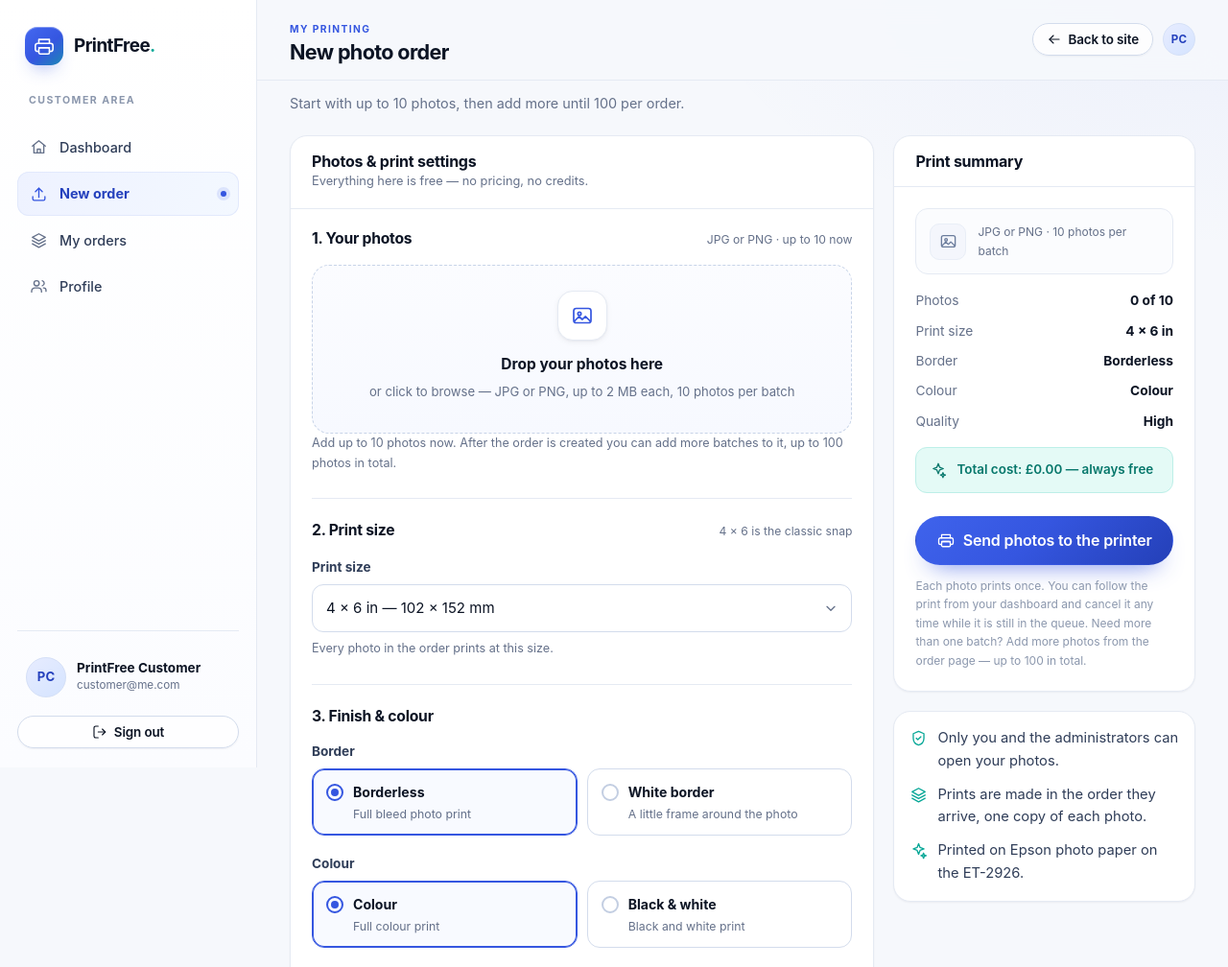
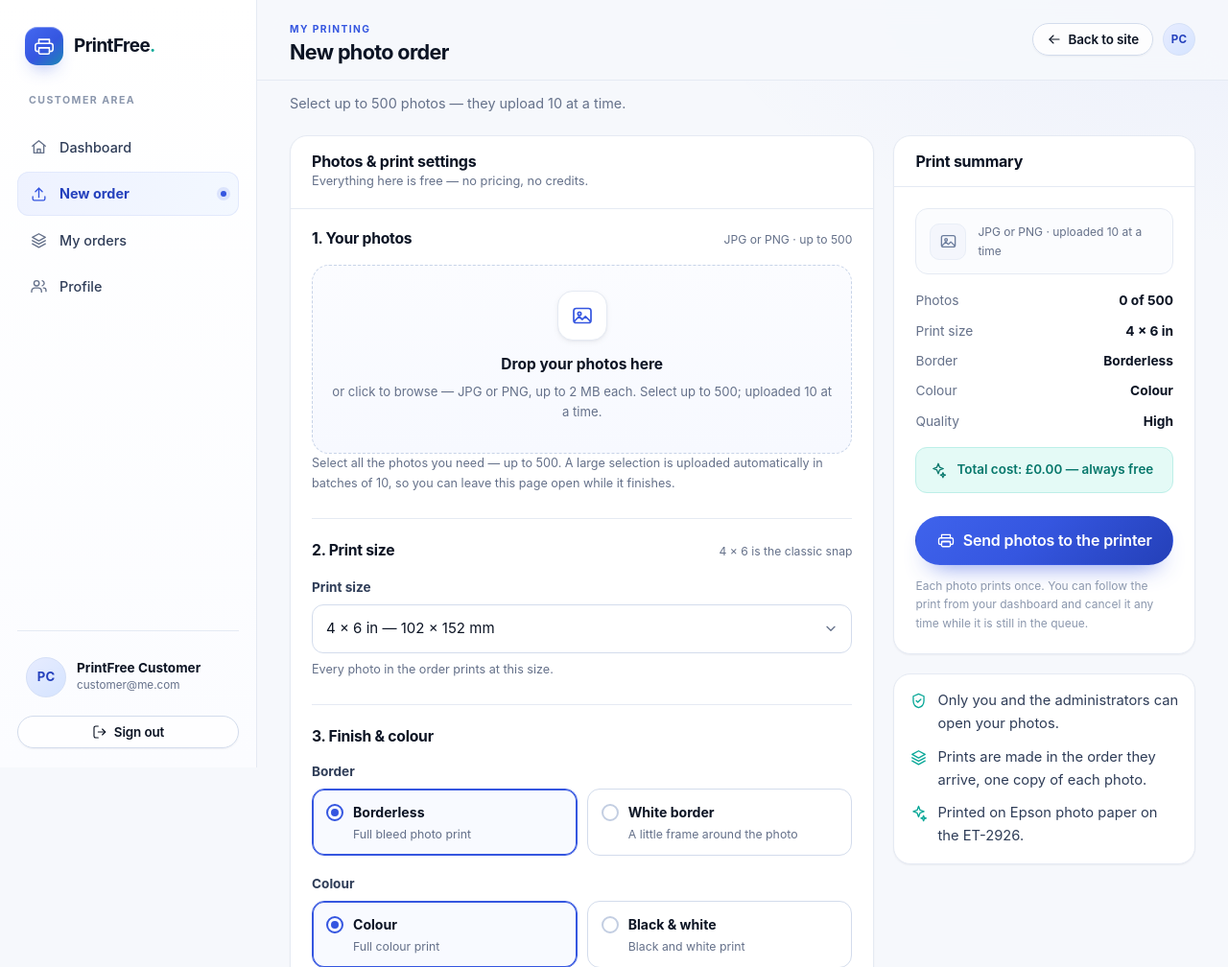
Before and after one commit to jsaxton1994/Epson-Print, a PHP site: page /customer/new-order.php in a window 1280 px wide. Shown: the top 1008 px of the page at 96% size. Run offline with PHP 8.4, Linux system fonts and the light colour scheme; the visitor is signed in with stand-in values (Sample User, id 1); some libraries are stand-ins or nearby versions.

Commit message:
Accept large photo selections and upload them in batches
The picker now accepts up to 500 photos at once and the browser chains 10-photo upload requests automatically, showing progress and resuming after a failed chunk. Order and storage limits rise to match, while each request stays small enough for PHP.

🤖 Generated with Codebuff
Co-Authored-By: Codebuff <noreply@codebuff.com>

```diff
--- a/includes/config.php
+++ b/includes/config.php
@@ -72,16 +72,17 @@ const DB_SQLITE_PATH = __DIR__ . '/../storage/database.sqlite';
 
 const MAX_UPLOAD_MB = 10;
 
-// An order can hold up to 100 photos. They are added in batches of at most
-// 10 so one upload request stays inside PHP's post size and memory limits.
-const MAX_PHOTOS_PER_ORDER = 100;
+// An order can hold up to 500 photos. The browser may select them all at once;
+// they are uploaded in batches of at most 10 so one request stays inside PHP's
+// post size and memory limits.
+const MAX_PHOTOS_PER_ORDER = 500;
 const MAX_PHOTOS_PER_BATCH = 10;
 
 // Stop a single order from growing without bound. 0 disables the cap.
-const MAX_ORDER_STORAGE_MB = 500;
+const MAX_ORDER_STORAGE_MB = 5000;
 
 // Printing and status checks work through a slice per request, then ask the
-// admin to continue, so a 100-photo order cannot time out one request.
+// admin to continue, so a 500-photo order cannot time out one request.
 const PRINT_BATCH_MAX = 10;
 const PRINT_BATCH_SECONDS = 20;
 const STATUS_BATCH_MAX = 25;
--- a/includes/functions.php
+++ b/includes/functions.php
@@ -605,6 +605,41 @@ function post_request_too_large(): bool
 }
 
 /**
+ * True when a form is uploading a chunk from the browser's batch uploader.
+ */
+function is_ajax_upload(): bool
+{
+    return input('ajax') === '1';
+}
+
+/**
+ * Finish an upload request with JSON so the batch uploader can continue with
+ * the next chunk without a page reload.
+ */
+function upload_json(array $payload, int $status = 200): void
+{
+    http_response_code($status);
+    header('Content-Type: application/json; charset=utf-8');
+    header('Cache-Control: no-store');
+    echo json_encode($payload, JSON_UNESCAPED_SLASHES);
+    exit;
+}
+
+/**
+ * Report an upload failure as JSON for the batch uploader, or as a normal
+ * flash + redirect when the form was submitted without JavaScript.
+ */
+function abort_upload(string $message, string $back): void
+{
+    if (is_ajax_upload()) {
+        upload_json(['ok' => false, 'error' => $message], 422);
+    }
+
+    flash('error', $message);
+    redirect($back);
+}
+
+/**
  * Check how many photos arrived and that the selection is allowed. Keeps the
  * files on disk untouched — each one is read and stored individually.
  *
--- a/public/admin/settings.php
+++ b/public/admin/settings.php
@@ -376,7 +376,7 @@ app_start('admin', 'settings', 'Settings', 'Service preferences, the Epson ET-29
                     <div class="summary-row"><span>Photos per order</span><strong><?= (int) MAX_PHOTOS_PER_ORDER ?></strong></div>
                     <div class="summary-row"><span>Photos per batch</span><strong><?= (int) MAX_PHOTOS_PER_BATCH ?></strong></div>
                     <div class="summary-row"><span>Upload limit</span><strong><?= e(MAX_UPLOAD_MB) ?> MB each</strong></div>
-                    <div class="summary-row"><span>Order storage cap</span><strong><?= MAX_ORDER_STORAGE_MB > 0 ? (int) MAX_ORDER_STORAGE_MB . ' MB' : 'No cap' ?></strong></div>
+                    <div class="summary-row"><span>Order storage cap</span><strong><?= MAX_ORDER_STORAGE_MB > 0 ? e(human_size(MAX_ORDER_STORAGE_MB * 1024 * 1024)) : 'No cap' ?></strong></div>
                     <div class="summary-row"><span>Database size</span><strong><?= e(human_size(database_size_bytes())) ?></strong></div>
                     <div class="summary-row"><span>Price per order</span><strong>Free</strong></div>
                 </div>
--- a/public/css/base.css
+++ b/public/css/base.css
@@ -730,6 +730,18 @@ hr {
 
 .dropzone-grid:empty { display: none; }
 
+.dropzone-more {
+    display: flex;
+    align-items: center;
+    justify-content: center;
+    aspect-ratio: 1 / 1;
+    border-radius: 9px;
+    background: var(--bg-alt, #f2f4f7);
+    color: var(--muted);
+    font-size: .82rem;
+    font-weight: 650;
+}
+
 .dropzone-list {
     display: flex;
     flex-direction: column;
--- a/public/customer/index.php
+++ b/public/customer/index.php
@@ -59,7 +59,7 @@ app_start('customer', 'dashboard', 'Dashboard', 'Welcome back, ' . $user['name']
         <?= icon('sparkles') ?>
         <div>
             <strong>Nothing waiting — the printer is all yours.</strong>
-            <p>Add photos <?= (int) MAX_PHOTOS_PER_BATCH ?> at a time, up to <?= (int) MAX_PHOTOS_PER_ORDER ?> per order, and they will be queued straight away. Every print is free, 4 × 6 included.</p>
+            <p>Select up to <?= (int) MAX_PHOTOS_PER_ORDER ?> photos in one order — they upload <?= (int) MAX_PHOTOS_PER_BATCH ?> at a time and queue straight away. Every print is free, 4 × 6 included.</p>
             <div class="banner-actions">
                 <a class="btn btn-primary btn-sm" href="<?= e(url('customer/new-order.php')) ?>"><?= icon('upload') ?> Print photos</a>
             </div>
--- a/public/customer/new-order.php
+++ b/public/customer/new-order.php
@@ -33,11 +33,16 @@ if (!array_key_exists($quality, $qualities)) {
     $quality = 'high';
 }
 
+$back = 'customer/new-order.php';
+
 if (is_post()) {
     if (post_request_too_large()) {
         $serverLimit = ini_bytes((string) ini_get('post_max_size'));
-        flash('error', 'That upload is larger than this server accepts in one request (' . human_size($serverLimit) . '). Add fewer or smaller photos, or ask the host to raise post_max_size.');
-        redirect('customer/new-order.php');
+        abort_upload(
+            'That upload is larger than this server accepts in one request (' . human_size($serverLimit)
+            . '). Add fewer or smaller photos, or ask the host to raise post_max_size.',
+            $back
+        );
     }
 
     verify_csrf();
@@ -49,8 +54,9 @@ if (is_post()) {
     $notes      = mb_substr(input('notes'), 0, 500);
 
     if (!$accepting) {
-        flash('error', 'The print queue is paused right now. Please try again shortly.');
-    } else {
+        abort_upload('The print queue is paused right now. Please try again shortly.', $back);
+    }
+
     $orderId = 0;
 
     try {
@@ -86,6 +92,16 @@ if (is_post()) {
             $user['name']
         );
 
+        // The browser sends the rest of a large selection as add-photo batches.
+        if (is_ajax_upload()) {
+            upload_json([
+                'ok'       => true,
+                'order_id' => $orderId,
+                'added'    => $count,
+                'total'    => $count,
+            ]);
+        }
+
         flash('success', ($count === 1
             ? 'Your photo is in the queue.'
             : $count . ' photos are in the queue.')
@@ -96,8 +112,7 @@ if (is_post()) {
             db_query('DELETE FROM orders WHERE id = ?', [$orderId]);
         }
 
-            flash('error', $e->getMessage());
-        }
+        abort_upload($e->getMessage(), $back);
     }
 }
 
@@ -105,7 +120,7 @@ app_start(
     'customer',
     'new',
     'New photo order',
-    'Start with up to ' . $batchLimit . ' photos, then add more until ' . MAX_PHOTOS_PER_ORDER . ' per order.'
+    'Select up to ' . MAX_PHOTOS_PER_ORDER . ' photos — they upload ' . $batchLimit . ' at a time.'
 );
 ?>
 
@@ -119,7 +134,10 @@ app_start(
     </div>
 <?php endif; ?>
 
-<form method="post" enctype="multipart/form-data" class="order-form-layout" data-order-form data-submit-once>
+<form method="post" enctype="multipart/form-data" class="order-form-layout" data-order-form data-submit-once
+      data-batch-upload data-batch-size="<?= (int) $batchLimit ?>"
+      data-add-url="<?= e(url('customer/add-photos.php')) ?>"
+      data-order-url="<?= e(url('customer/order.php')) ?>">
     <?= csrf_field() ?>
 
     <section class="panel">
@@ -134,18 +152,19 @@ app_start(
             <div class="form-section">
                 <div class="form-section-head">
                     <h3>1. Your photos</h3>
-                    <span>JPG or PNG · up to <?= (int) $batchLimit ?> now</span>
+                    <span>JPG or PNG · up to <?= (int) MAX_PHOTOS_PER_ORDER ?></span>
                 </div>
 
                 <label class="dropzone dropzone-photo" data-dropzone data-multi
                        data-max-bytes="<?= (int) $limits['file_bytes'] ?>"
-                       data-max-files="<?= (int) $batchLimit ?>"
+                       data-max-files="<?= (int) MAX_PHOTOS_PER_ORDER ?>"
+                       data-batch-size="<?= (int) $batchLimit ?>"
                        data-max-total-bytes="<?= (int) $limits['post_bytes'] ?>">
                     <input type="file" name="photos[]" accept="image/jpeg,image/png,.jpg,.jpeg,.png" multiple required>
                     <span class="dropzone-icon"><?= icon('image') ?></span>
                     <span class="dropzone-title">Drop your photos here</span>
                     <span class="dropzone-hint" data-file-hint>
-                        or click to browse — JPG or PNG, up to <?= e($fileLimit) ?> MB each, <?= (int) $batchLimit ?> photos per batch
+                        or click to browse — JPG or PNG, up to <?= e($fileLimit) ?> MB each. Select up to <?= (int) MAX_PHOTOS_PER_ORDER ?>; they upload <?= (int) $batchLimit ?> at a time.
                     </span>
                     <span class="dropzone-grid" data-photo-grid></span>
                     <span class="dropzone-list" data-photo-list></span>
@@ -153,8 +172,8 @@ app_start(
                 </label>
 
                 <p class="help">
-                    Add up to <?= (int) $batchLimit ?> photos now. After the order is created you can add more batches to it,
-                    up to <?= (int) MAX_PHOTOS_PER_ORDER ?> photos in total.
+                    Select all the photos you need — up to <?= (int) MAX_PHOTOS_PER_ORDER ?>. A large selection is uploaded
+                    automatically in batches of <?= (int) $batchLimit ?>, so you can leave this page open while it finishes.
                 </p>
             </div>
 
@@ -263,12 +282,12 @@ app_start(
                     <span class="doc-icon"><?= icon('image') ?></span>
                     <span class="doc-text">
                         <span class="doc-name" data-file-name>No photos chosen</span>
-                        <span class="doc-meta">JPG or PNG · <?= (int) $batchLimit ?> photos per batch</span>
+                        <span class="doc-meta">JPG or PNG · uploaded <?= (int) $batchLimit ?> at a time</span>
                     </span>
                 </div>
 
                 <div class="summary-list">
-                    <div class="summary-row"><span>Photos</span><strong data-summary="photos">0 of <?= (int) $batchLimit ?></strong></div>
+                    <div class="summary-row"><span>Photos</span><strong data-summary="photos">0 of <?= (int) MAX_PHOTOS_PER_ORDER ?></strong></div>
                     <div class="summary-row"><span>Print size</span><strong data-summary="paper"><?= e(paper_size_label($paper)) ?></strong></div>
                     <div class="summary-row"><span>Border</span><strong data-summary="borderless"><?= $borderless === 1 ? 'Borderless' : 'White border' ?></strong></div>
                     <div class="summary-row"><span>Colour</span><strong data-summary="color"><?= e($color === 'mono' ? 'Black & white' : 'Colour') ?></strong></div>
@@ -277,10 +296,12 @@ app_start(
 
                 <div class="free-callout"><?= icon('sparkles') ?> Total cost: £0.00 — always free</div>
 
+                <p class="help" data-upload-progress hidden aria-live="polite"></p>
+
                 <button class="btn btn-primary btn-lg btn-block mt-3" type="submit" <?= $accepting ? '' : 'disabled' ?>>
                     <?= icon('printer') ?> Send photos to the printer
                 </button>
-                <p class="summary-note">Each photo prints once. You can follow the print from your dashboard and cancel it any time while it is still in the queue. Need more than one batch? Add more photos from the order page — up to <?= (int) MAX_PHOTOS_PER_ORDER ?> in total.</p>
+                <p class="summary-note">Each photo prints once. You can follow the print from your dashboard and cancel it any time while it is still in the queue.</p>
             </div>
         </section>
 
--- a/public/js/forms.js
+++ b/public/js/forms.js
@@ -38,9 +38,9 @@
         const grid = zone.querySelector("[data-photo-grid]");
         const list = zone.querySelector("[data-photo-list]");
         const maxBytes = Number(zone.dataset.maxBytes) || 10 * 1024 * 1024;
-        const maxTotalBytes = Number(zone.dataset.maxTotalBytes) || 0;
         const multi = zone.hasAttribute("data-multi");
         const maxFiles = multi ? (Number(zone.dataset.maxFiles) || 10) : 1;
+        const batchSize = Math.max(1, Number(zone.dataset.batchSize) || 10);
         let objectUrls = [];
 
         if (!input) return;
@@ -54,9 +54,9 @@
 
         const isPhoto = (file) => file.type === "image/jpeg" || file.type === "image/png" || /\.(jpe?g|png)$/i.test(file.name);
 
-        const invalidate = (message) => {
+        const invalidate = (message, clear = true) => {
             window.alert(message);
-            input.value = "";
+            if (clear) input.value = "";
             render();
         };
 
@@ -67,7 +67,8 @@
 
             if (grid) {
                 grid.innerHTML = "";
-                files.forEach((file) => {
+                // Preview only the first few; a 500-photo selection must stay light.
+                files.slice(0, 12).forEach((file) => {
                     const url = URL.createObjectURL(file);
                     objectUrls.push(url);
                     const img = document.createElement("img");
@@ -75,15 +76,26 @@
                     img.alt = "";
                     grid.appendChild(img);
                 });
+                if (files.length > 12) {
+                    const more = document.createElement("span");
+                    more.className = "dropzone-more";
+                    more.textContent = `+${files.length - 12}`;
+                    grid.appendChild(more);
+                }
             }
 
             if (list) {
                 list.innerHTML = "";
-                files.forEach((file, index) => {
+                files.slice(0, 40).forEach((file, index) => {
                     const row = document.createElement("span");
                     row.textContent = `${index + 1}. ${file.name} · ${humanSize(file.size)}`;
                     list.appendChild(row);
                 });
+                if (files.length > 40) {
+                    const row = document.createElement("span");
+                    row.textContent = `…and ${files.length - 40} more`;
+                    list.appendChild(row);
+                }
             }
 
             zone.classList.toggle("has-file", files.length > 0);
@@ -92,7 +104,7 @@
                 if (titleEl) titleEl.textContent = multi ? "Drop your photos here" : "Drop your photo here";
                 if (hintEl) {
                     hintEl.textContent = multi
-                        ? `or click to browse — JPG or PNG, up to ${Math.round(maxBytes / 1048576)} MB each, ${maxFiles} photos per batch`
+                        ? `or click to browse — JPG or PNG, up to ${Math.round(maxBytes / 1048576)} MB each. Select up to ${maxFiles}; uploaded ${batchSize} at a time.`
                         : `or click to browse — JPG or PNG, up to ${Math.round(maxBytes / 1048576)} MB`;
                 }
                 nameEls.forEach((element) => {
@@ -102,11 +114,13 @@
                 return;
             }
 
+            const batches = Math.ceil(files.length / batchSize);
+
             if (titleEl) {
                 titleEl.textContent = files.length === 1 ? "Photo selected" : `${files.length} photos selected`;
             }
             if (hintEl) {
-                hintEl.textContent = `${files.length} of ${maxFiles} · ${humanSize(total)} total · ready to upload`;
+                hintEl.textContent = `${files.length} of ${maxFiles} · ${humanSize(total)} total · uploads in ${batches} batch${batches === 1 ? "" : "es"}`;
             }
             nameEls.forEach((element) => {
                 element.textContent = files.length === 1 ? files[0].name : `${files.length} photos selected`;
@@ -114,7 +128,7 @@
             setSummary("photos", `${files.length} of ${maxFiles}`);
         };
 
-        const accept = (files) => {
+        const accept = (files, append = false) => {
             const incoming = Array.from(files || []);
 
             if (incoming.length === 0) {
@@ -122,37 +136,35 @@
                 return;
             }
 
-            if (incoming.length > maxFiles) {
-                invalidate(`Please choose no more than ${maxFiles} photos in one batch.`);
-                return;
+            const combined = multi ? [...(append ? selected() : []), ...incoming] : incoming.slice(0, 1);
+            const seen = new Set();
+            const unique = combined.filter((file) => {
+                const key = `${file.name}:${file.size}:${file.lastModified}`;
+                if (seen.has(key)) return false;
+                seen.add(key);
+                return true;
+            });
+
+            let chosen = unique;
+            if (unique.length > maxFiles) {
+                chosen = unique.slice(0, maxFiles);
+                window.alert(`Only ${maxFiles} photos can be added here. The first ${maxFiles} are selected.`);
             }
 
-            for (const file of incoming) {
+            for (const file of chosen) {
                 if (!isPhoto(file)) {
-                    invalidate("Please choose JPG or PNG photos only. Other formats need converting first.");
+                    invalidate("Please choose JPG or PNG photos only. Other formats need converting first.", !append);
                     return;
                 }
                 if (file.size > maxBytes) {
-                    invalidate(`Please keep each photo under ${Math.round(maxBytes / 1048576)} MB.`);
+                    invalidate(`Please keep each photo under ${Math.round(maxBytes / 1048576)} MB.`, !append);
                     return;
                 }
             }
 
-            const combined = multi ? [...selected(), ...incoming] : incoming.slice(0, 1);
-            if (combined.length > maxFiles) {
-                invalidate(`Please choose no more than ${maxFiles} photos in one batch.`);
-                return;
-            }
-
-            const combinedBytes = combined.reduce((sum, file) => sum + file.size, 0);
-            if (maxTotalBytes > 0 && combinedBytes > maxTotalBytes) {
-                invalidate(`This batch is ${humanSize(combinedBytes)}, but the server accepts up to ${humanSize(maxTotalBytes)} per upload. Choose fewer photos or smaller files.`);
-                return;
-            }
-
             try {
                 const transfer = new DataTransfer();
-                combined.forEach((file) => transfer.items.add(file));
+                chosen.forEach((file) => transfer.items.add(file));
                 input.files = transfer.files;
             } catch (error) {
                 if (!multi) {
@@ -164,7 +176,7 @@
             render();
         };
 
-        input.addEventListener("change", () => accept(input.files));
+        input.addEventListener("change", () => accept(input.files, false));
         render();
 
         ["dragenter", "dragover"].forEach((name) => {
@@ -184,7 +196,126 @@
         zone.addEventListener("drop", (event) => {
             const files = event.dataTransfer?.files;
             if (!files || files.length === 0) return;
-            accept(files);
+            accept(files, true);
+        });
+    });
+
+    /* Batch uploads ------------------------------------------------------- */
+    const chunkFiles = (files, size, maxTotalBytes) => {
+        const chunks = [];
+        let current = [];
+        let bytes = 0;
+        // Leave room for multipart fields and headers when the host has a cap.
+        const usable = maxTotalBytes > 0 ? Math.max(1, maxTotalBytes - 65536) : 0;
+
+        files.forEach((file) => {
+            const full = current.length >= size;
+            const tooBig = usable > 0 && current.length > 0 && bytes + file.size > usable;
+            if (full || tooBig) {
+                chunks.push(current);
+                current = [];
+                bytes = 0;
+            }
+            current.push(file);
+            bytes += file.size;
+        });
+
+        if (current.length > 0) chunks.push(current);
+        return chunks;
+    };
+
+    document.querySelectorAll("[data-batch-upload]").forEach((form) => {
+        const input = form.querySelector('input[type="file"][name="photos[]"]');
+        const submit = form.querySelector('[type="submit"]');
+        const progress = form.querySelector("[data-upload-progress]");
+        const zone = form.querySelector("[data-dropzone]");
+        if (!input || !submit) return;
+
+        const batchSize = Math.max(1, Number(form.dataset.batchSize) || 10);
+        const maxTotalBytes = Number(zone?.dataset.maxTotalBytes) || 0;
+        const originalLabel = submit.innerHTML;
+        form.dataset.uploaded = "0";
+
+        const setProgress = (text, isError = false) => {
+            if (!progress) return;
+            progress.hidden = false;
+            progress.textContent = text;
+            progress.style.color = isError ? "#b42318" : "";
+        };
+
+        form.addEventListener("submit", async (event) => {
+            if (form.dataset.uploading === "1") {
+                event.preventDefault();
+                return;
+            }
+
+            const files = Array.from(input.files || []);
+            if (files.length === 0) return;
+
+            event.preventDefault();
+            form.dataset.uploading = "1";
+            submit.disabled = true;
+            submit.textContent = "Uploading…";
+
+            let uploaded = Number(form.dataset.uploaded) || 0;
+            let endpoint = form.action;
+            let orderId = form.dataset.orderId || "";
+            let orderUrl = form.dataset.orderUrl || window.location.pathname;
+            const chunks = chunkFiles(files.slice(uploaded), batchSize, maxTotalBytes);
+
+            try {
+                for (const chunk of chunks) {
+                    setProgress(`Uploading photos ${uploaded + 1}–${uploaded + chunk.length} of ${files.length}…`);
+
+                    const body = new FormData(form);
+                    body.delete("photos[]");
+                    body.set("ajax", "1");
+                    chunk.forEach((file) => body.append("photos[]", file));
+
+                    const response = await fetch(endpoint, {
+                        method: "POST",
+                        body,
+                        credentials: "same-origin",
+                        headers: { "X-Requested-With": "XMLHttpRequest" },
+                    });
+
+                    let data = null;
+                    try {
+                        data = await response.json();
+                    } catch (error) {
+                        data = null;
+                    }
+
+                    if (!response.ok || !data || !data.ok) {
+                        const fallback = response.status === 419
+                            ? "This form expired. Refresh the page and try again."
+                            : `Upload failed (HTTP ${response.status}).`;
+                        throw new Error(data?.error || fallback);
+                    }
+
+                    uploaded += chunk.length;
+                    form.dataset.uploaded = String(uploaded);
+
+                    if (!orderId && data.order_id) {
+                        orderId = String(data.order_id);
+                        endpoint = `${form.dataset.addUrl}?id=${encodeURIComponent(orderId)}`;
+                        orderUrl = `${form.dataset.orderUrl}?id=${encodeURIComponent(orderId)}`;
+                    }
+
+                    setProgress(`Uploaded ${uploaded} of ${files.length} photos…`);
+                }
+
+                const separator = orderUrl.includes("?") ? "&" : "?";
+                window.location.href = `${orderUrl}${separator}uploaded=${uploaded}`;
+            } catch (error) {
+                form.dataset.uploading = "0";
+                submit.disabled = false;
+                submit.innerHTML = originalLabel;
+                const already = uploaded > 0
+                    ? ` ${uploaded} photo${uploaded === 1 ? "" : "s"} already added — press the button again to continue with the rest.`
+                    : "";
+                setProgress(`${error.message}${already}`, true);
+            }
         });
     });
 
```
Also changed, not shown: public/customer/add-photos.php (+19 -11 lines), public/customer/order.php (+24 -6 lines), public/index.php (+4 -4 lines), README.md. Lines whose indentation alone changed are shown as unchanged.
